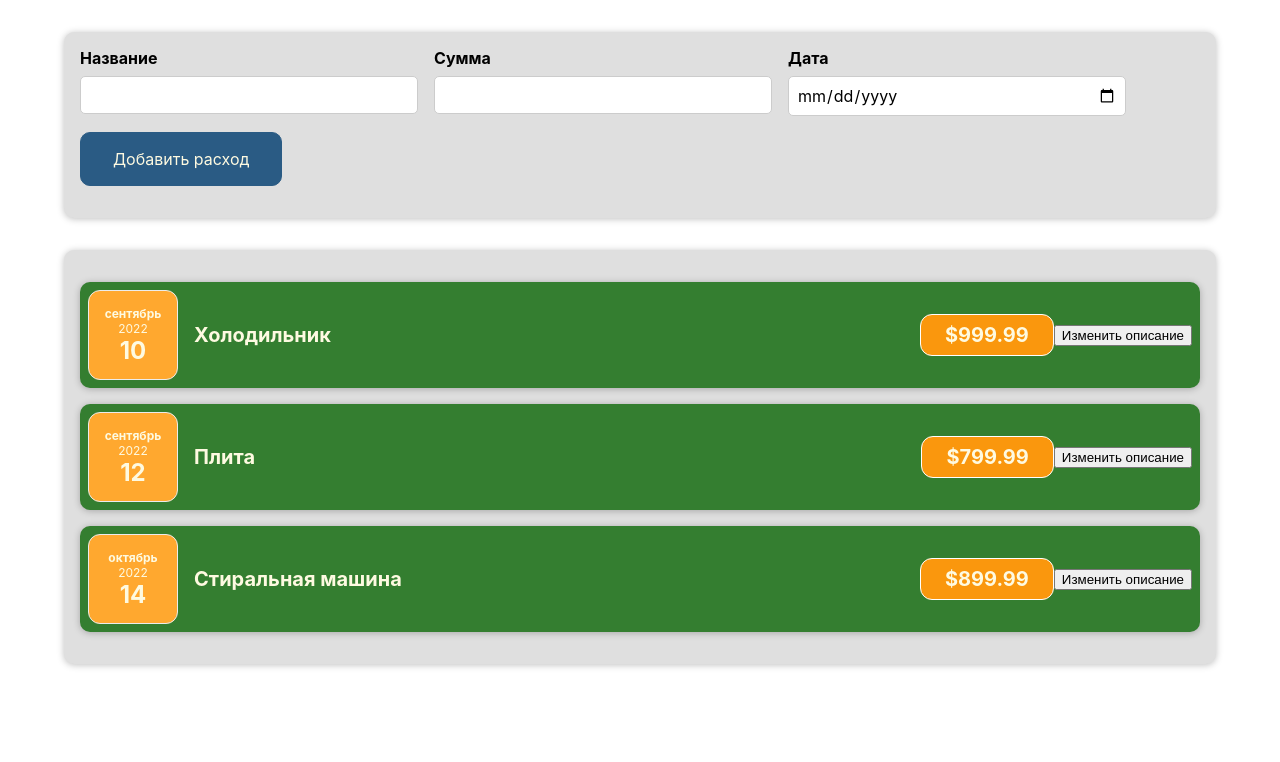
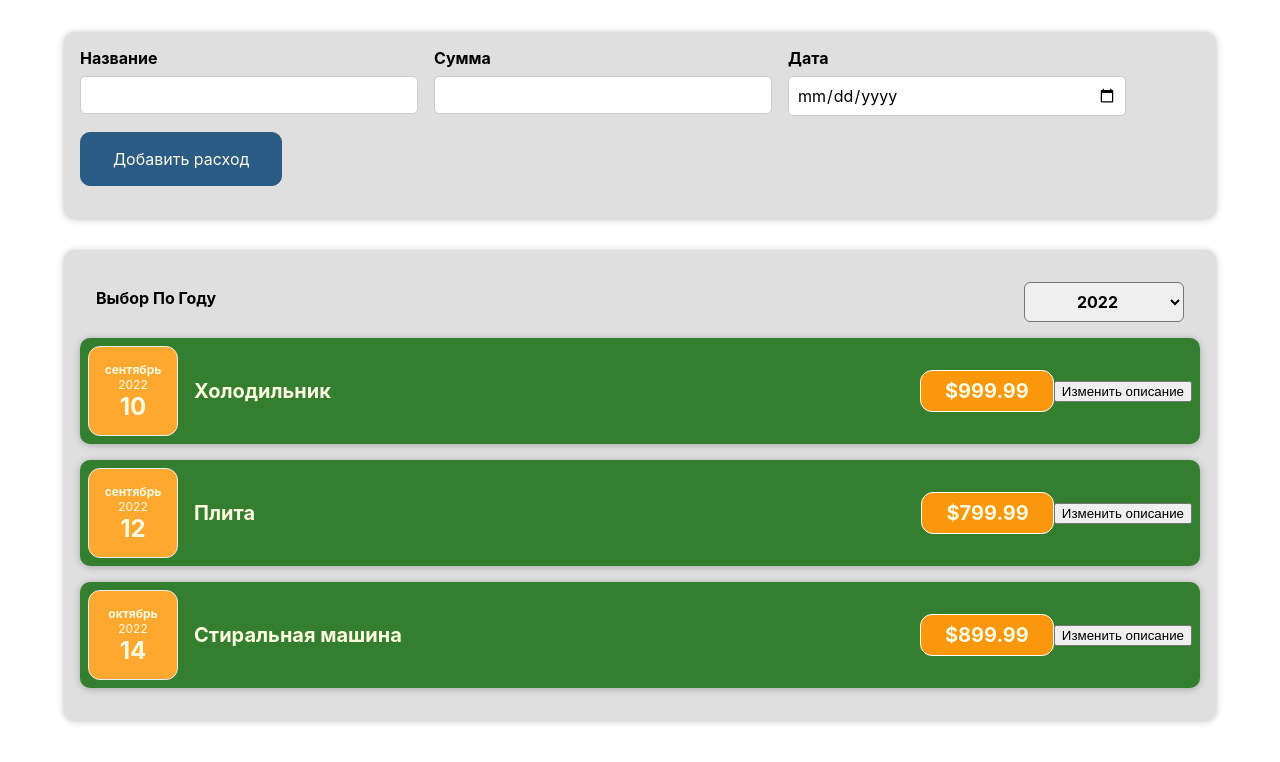
Before and after one commit to PchelaMaya/react-site, a React (Create React App) app: page / in a window 1280 px wide. Shown: the top 762 px of the page. Built offline with nearby package versions, Linux system fonts and the light colour scheme.

Commit message:
add CostsFilter

```diff
--- a/src/components/Costs/Costs.js
+++ b/src/components/Costs/Costs.js
@@ -1,10 +1,21 @@
 import './Costs.css'
 import CostItem from './CostItem';
 import Card from '../UI/Card';
+import CostsFilter from './CostsFilter'
+import React, { useState } from 'react';
 
 const Costs = (props) => {
+    const [selectedYear, setSelectedYear] = useState('2022');
+    const yearChangeHandler = (year) => {
+        setSelectedYear(year);
+    };
     return (
+    <div>
         <Card className='costs'>
+        <CostsFilter
+            year={selectedYear}
+            onChangeYear={yearChangeHandler}
+        />
             <CostItem
                 date={props.costs[0].date}
                 description={props.costs[0].description}
@@ -21,6 +32,7 @@
                 amount={props.costs[2].amount}
             />
         </Card>
+    </div>
     );
 }
 export default Costs;
--- /dev/null
+++ b/src/components/Costs/CostsFilter.css
@@ -0,0 +1,24 @@
+.costs-filter {
+    color: rgb(0, 0, 0);
+    padding: 0 1rem;
+  }
+
+.costs-filter__control {
+    display: flex;
+    width: 100%;
+    align-items: center;
+    justify-content: space-between;
+    margin: 1rem 0;
+}
+
+.costs-filter label {
+    font-weight: bold;
+    margin-bottom: 0.5rem;
+}
+
+.costs-filter select {
+    font: inherit;
+    padding: 0.5rem 3rem;
+    font-weight: bold;
+    border-radius: 6px;
+}
--- /dev/null
+++ b/src/components/Costs/CostsFilter.js
@@ -0,0 +1,27 @@
+import './CostsFilter.css';
+
+const CostsFilter = (props) => {
+    const yearChangeHandler = (event) => {
+      props.onChangeYear(event.target.value);
+    };
+
+    return (
+      <div className="costs-filter">
+        <div className="costs-filter__control">
+          <label>Выбор По Году</label>
+          <select
+            value={props.year}
+            onChange={yearChangeHandler}
+          >
+            <option value="2023">2023</option>
+            <option value="2022">2022</option>
+            <option value="2021">2021</option>
+            <option value="2020">2020</option>
+            <option value="2019">2019</option>
+          </select>
+        </div>
+      </div>
+    );
+  };
+
+  export default CostsFilter;
```
Lines whose indentation alone changed are shown as unchanged.
